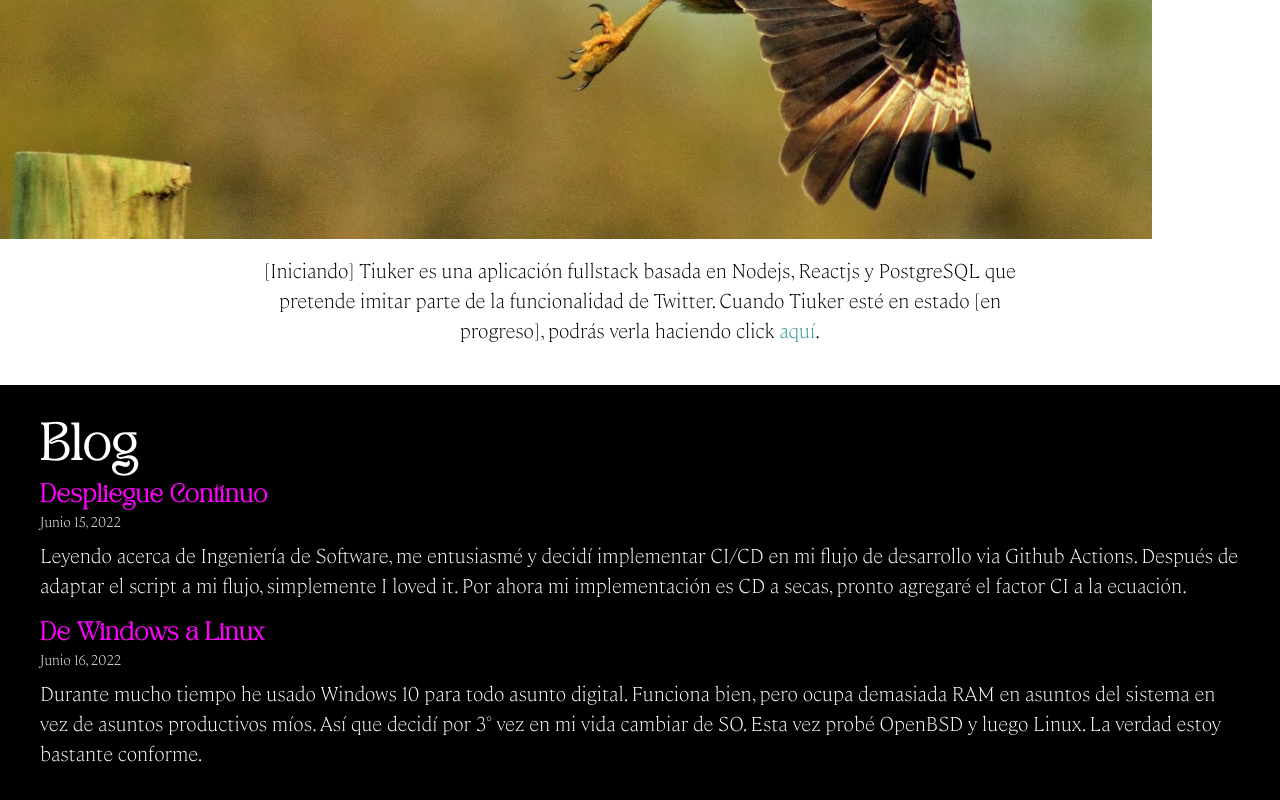
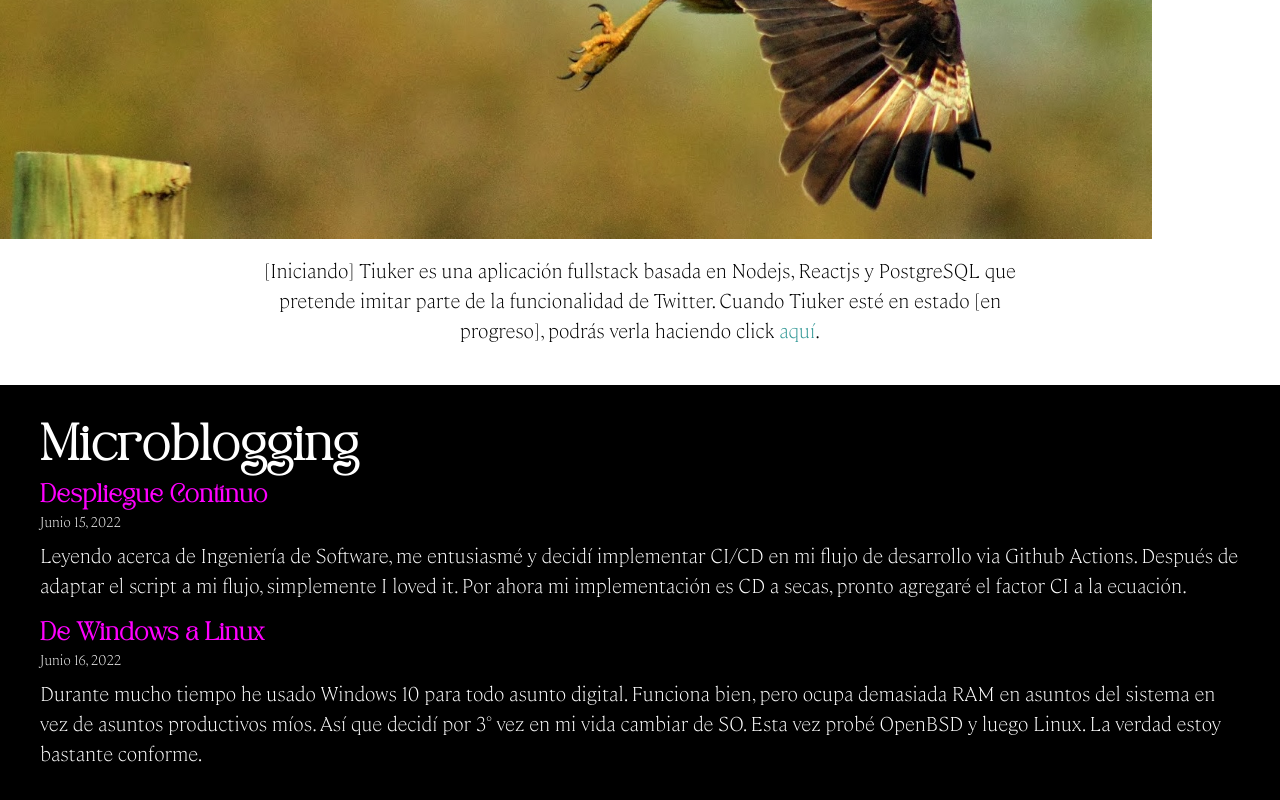
Before and after one commit to gnietto/gnietto.github.io, a React (Vite) app: page / in a window 1280 px wide. Shown: the part 2119-2919 px from the top of the page. Built offline with nearby package versions, Linux system fonts and the light colour scheme.

Commit message:
Cambia título de sección blog a 'microblogging'

```diff
--- a/src/App.tsx
+++ b/src/App.tsx
@@ -85,7 +85,7 @@ function App() {
         </Box>
       </Box>
       <Box color="white" bg="black" p={10}>
-        <Heading pb="0.75rem"> Blog </Heading>
+        <Heading pb="0.75rem"> Microblogging </Heading>
         <Box>
           {' '}
           <ListaPosts />{' '}
```
